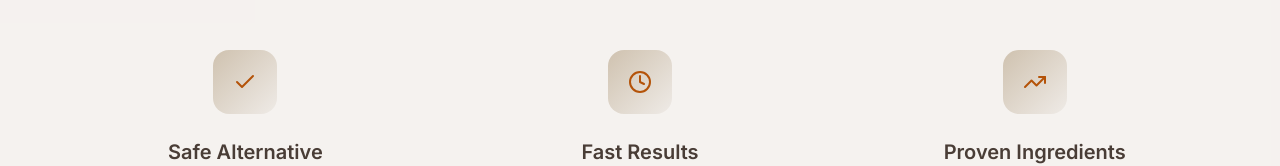
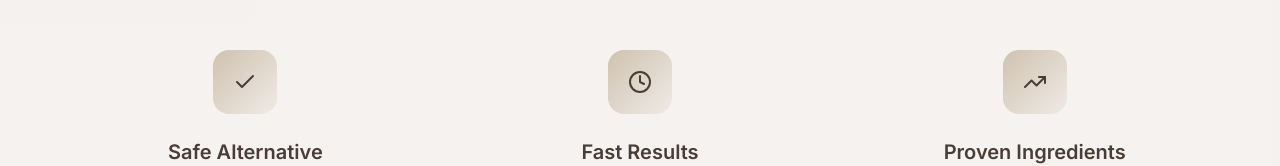
Before and after one commit to fiona-ahmed/elure, a React (Vite) app: page / in a window 1280 px wide. Shown: the part 2518-2684 px from the top of the page. Built offline with nearby package versions, Linux system fonts and the light colour scheme; the HTML template or start-up script is replaced by a standard one.

Commit message:
Update icons to match headings

```diff
--- a/src/components/VoluflineSection.tsx
+++ b/src/components/VoluflineSection.tsx
@@ -25,7 +25,7 @@ export const VoluflineSection = () => {
         <div className="grid md:grid-cols-3 gap-8">
           {features.map((feature, index) => <div key={feature.title} className="text-center group hover:transform hover:-translate-y-2 transition-luxury">
               <div className="w-16 h-16 mx-auto mb-6 bg-luxury-gradient rounded-2xl flex items-center justify-center group-hover:shadow-luxury transition-luxury">
-                <feature.icon className="text-amber-700" size={24} />
+                <feature.icon className="text-foreground" size={24} />
               </div>
 
               <h3 className="text-xl font-semibold text-foreground mb-4">
```
